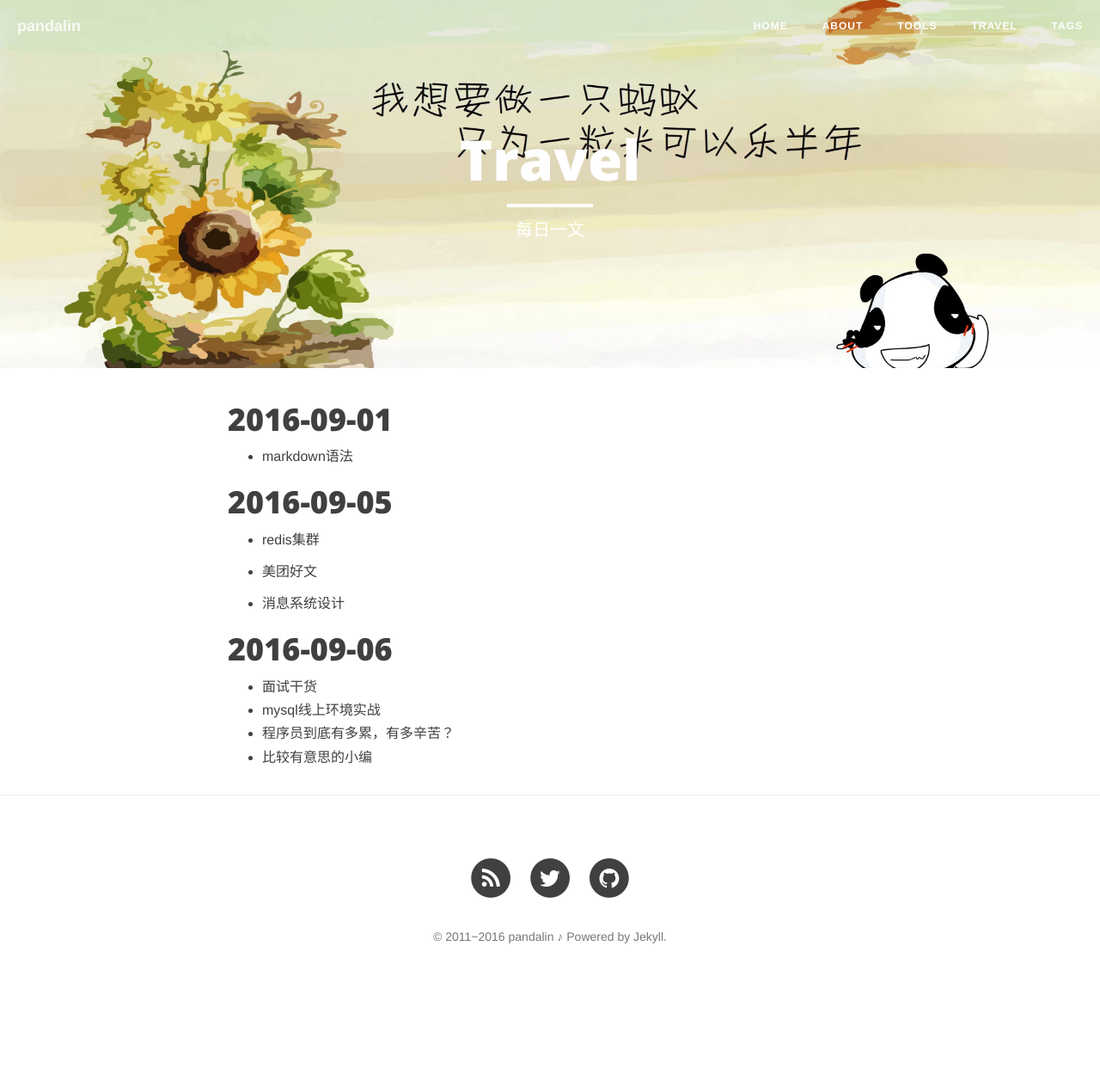
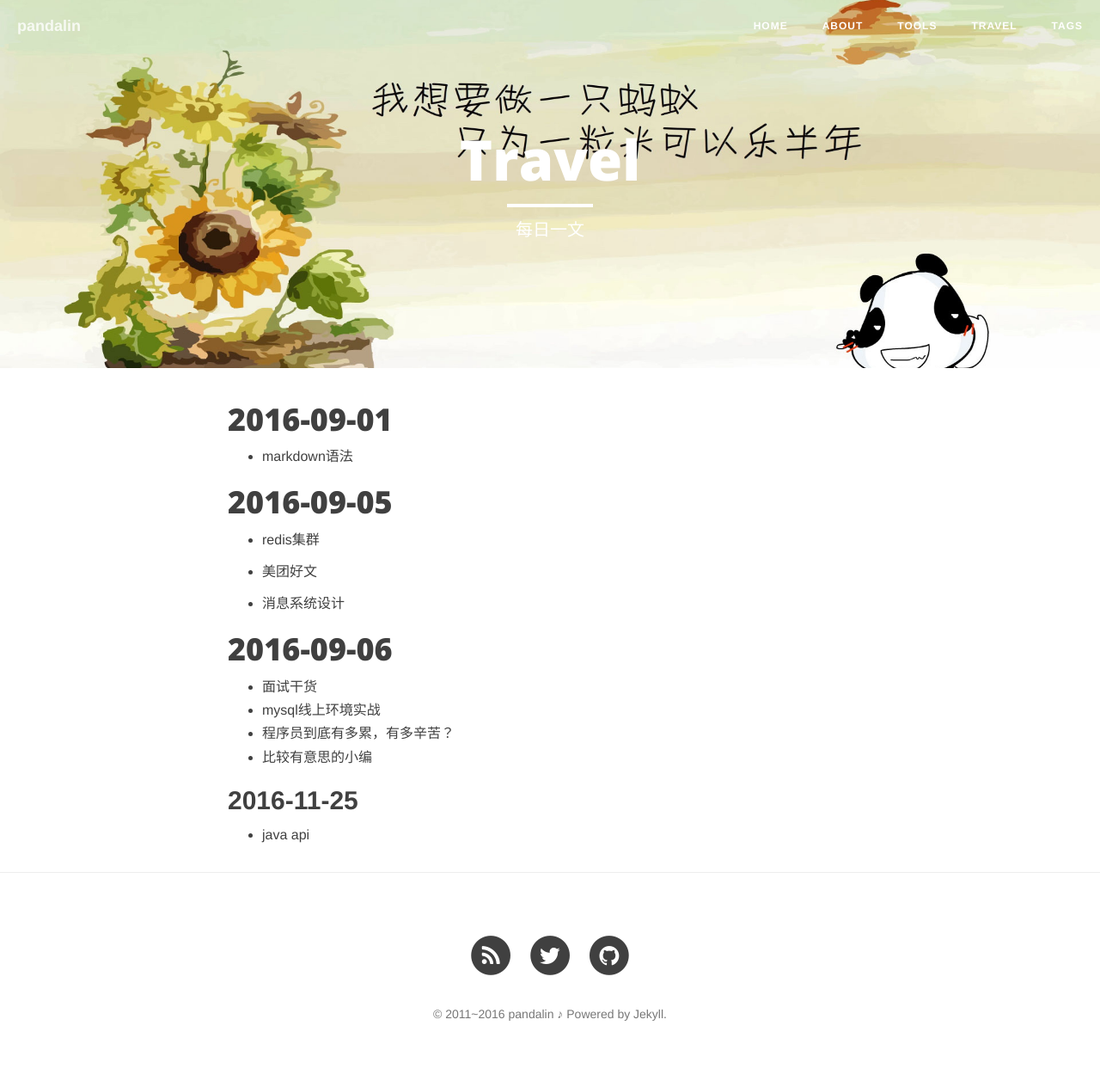
Before and after one commit to pandalin/pandalin.github.io, a Jekyll site: the page built from Travel.md, in a window 1280 px wide. Shown: the whole page at 86% size. Built offline with Jekyll 4.4.1, drawn with Linux system fonts in a browser that asks for light colours; nearby versions of some CDN libraries; before the commit the page ends 1167 px from its top, so only the background shows below that.

Commit message:
新增文献

```diff
--- a/Travel.md
+++ b/Travel.md
@@ -29,3 +29,6 @@ header-img: "img/plane2.jpg"
   * [mysql线上环境实战](http://www.cnblogs.com/suoning/p/5742885.html)
   * [程序员到底有多累，有多辛苦？](http://www.techug.com/how-tired-in-the-end)
   * [比较有意思的小编](http://haozhan.infinitynewtab.com/)
+
+## 2016-11-25
+  * [java api](http://www.programcreek.com/java-api-examples/)
```
